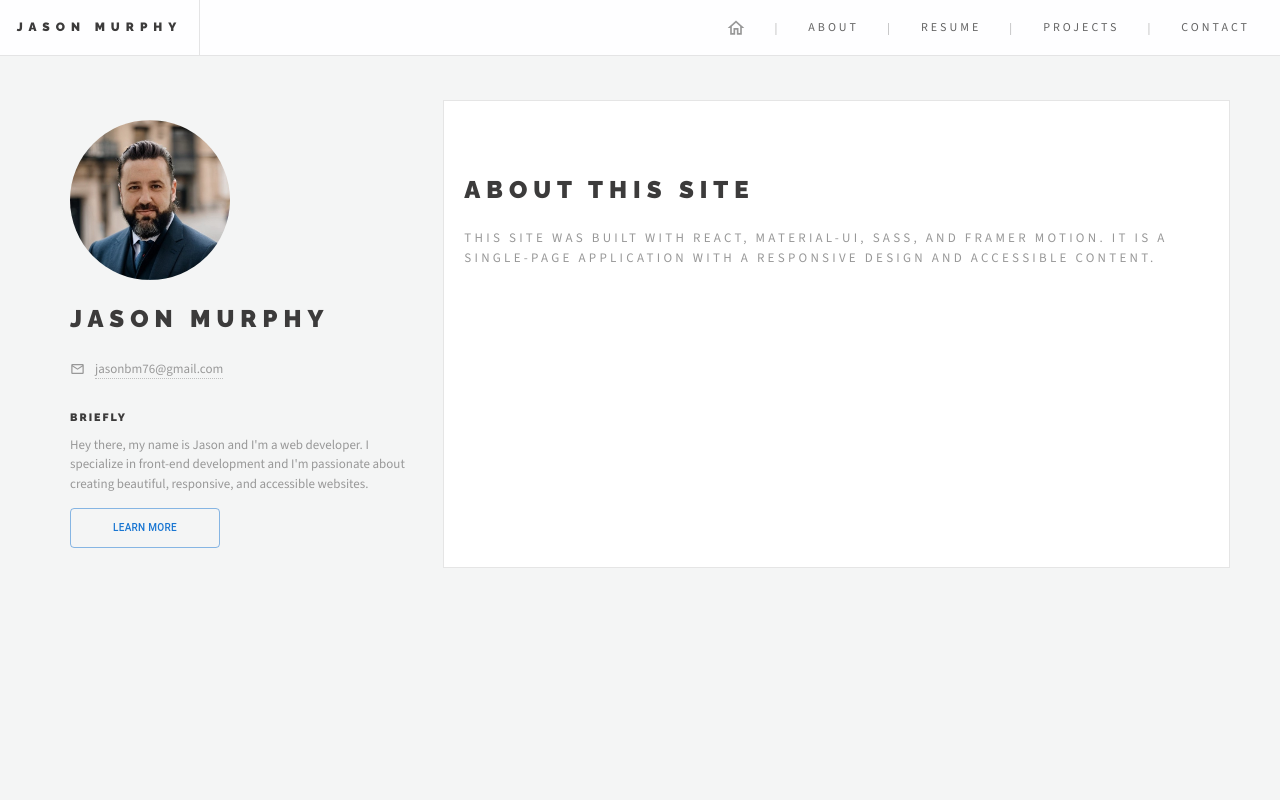
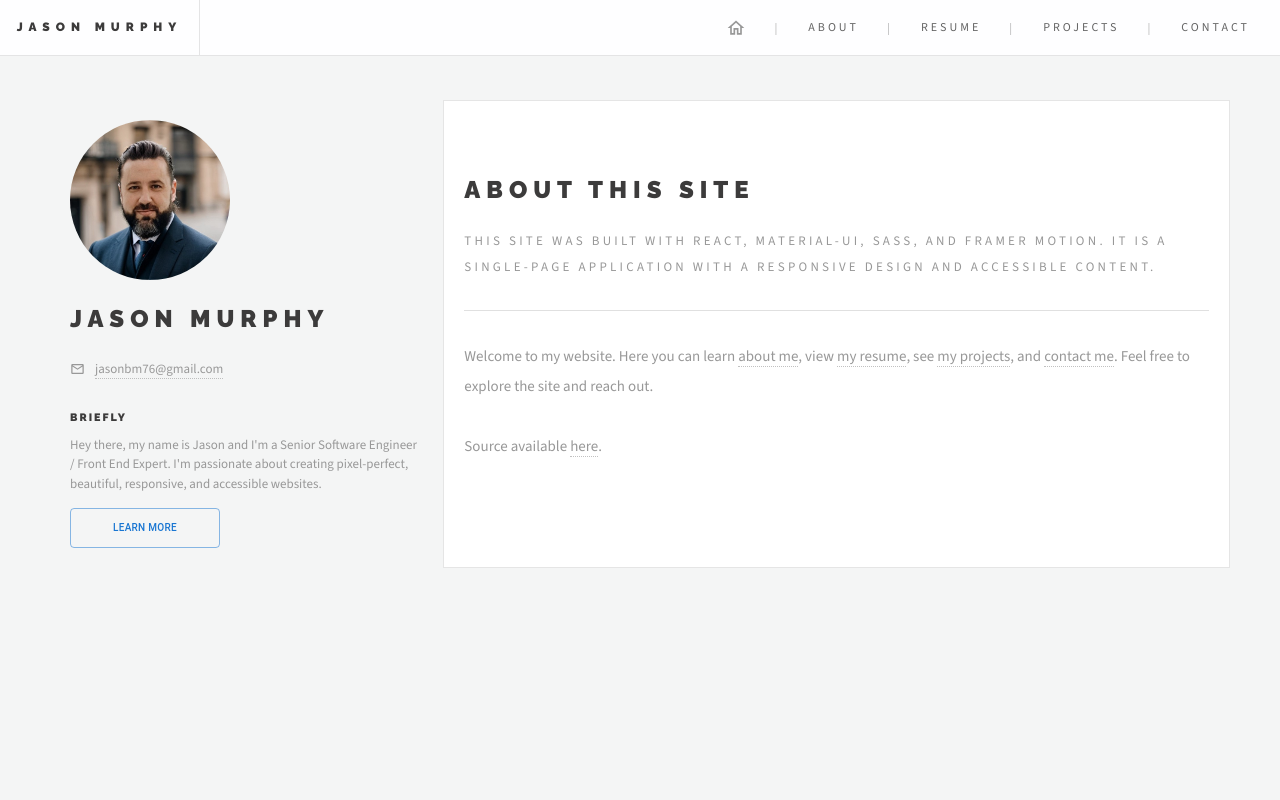
Before and after one commit to Jasonbm76/jasonbmurphy_tech, a React (Vite) app: page / in a window 1280 px wide. Shown: the top 800 px of the page. Built offline with nearby package versions, Linux system fonts and the light colour scheme.

Commit message:
Add more content to the about the site and add links within the homepage content to parts of the site

```diff
--- a/src/app.scss
+++ b/src/app.scss
@@ -24,7 +24,7 @@ a {
 }
 
 a:hover {
-  color: #2e59ba;
+  color: #2e59ba !important;
 }
 
 h1,
@@ -58,6 +58,8 @@ p {
   &.lead {
     letter-spacing: 0.25em;
     text-transform: uppercase;
+    line-height: 2em;
+    // width: 85%;
   }
 }
 
--- a/src/components/header/header.scss
+++ b/src/components/header/header.scss
@@ -12,6 +12,7 @@ header {
   font-size: 12px;
   letter-spacing: 5px;
   position: fixed;
+  z-index: 1000;
   color: #3c3b3b;
 
   .logoContainer {
--- a/src/components/home/Home.jsx
+++ b/src/components/home/Home.jsx
@@ -14,6 +14,10 @@ import { motion } from 'framer-motion';
 import './home.scss';
 
 function Home() {
+  const learnMoreClick = () => {
+    window.location.href = '#about';
+  };
+
   return (
     <motion.div initial={{ opacity: 0 }} animate={{ opacity: 1 }} transition={{ duration: 0.5, delay: 0.5 }}>
       <Box sx={{ flexGrow: 1 }} spacing={2} className="sectionContent">
@@ -40,11 +44,11 @@ function Home() {
             </Typography>
 
             <Typography variant="body1" component="p" className="briefly-content">
-              Hey there, my name is Jason and I&apos;m a web developer. I specialize in front-end development and I&apos;m passionate about creating beautiful,
-              responsive, and accessible websites.
+              Hey there, my name is Jason and I&apos;m a Senior Software Engineer / Front End Expert. I&apos;m passionate about creating pixel-perfect,
+              beautiful, responsive, and accessible websites.
             </Typography>
 
-            <Button variant="outlined" className="learn-more">
+            <Button variant="outlined" className="learn-more" onClick={learnMoreClick}>
               Learn More
             </Button>
           </Grid>
@@ -57,6 +61,33 @@ function Home() {
               This site was built with React, Material-UI, SASS, and Framer Motion. It is a single-page application with a responsive design and accessible
               content.
             </Typography>
+            <Divider className="horizontal-divider" />
+            <Typography variant="body1" component="p" className="welcome">
+              Welcome to my website. Here you can learn{' '}
+              <a href="#about" title="About Me">
+                about me
+              </a>
+              , view{' '}
+              <a href="#resume" title="View My Resume">
+                my resume
+              </a>
+              , see{' '}
+              <a href="#projects" title="View My Projects">
+                my projects
+              </a>
+              , and{' '}
+              <a href="#contact" title="Contact Me">
+                contact me
+              </a>
+              . Feel free to explore the site and reach out.
+            </Typography>
+            <Typography variant="body1" component="p" className="welcome">
+              Source available{' '}
+              <a href="https://github.com/Jasonbm76/jasonmurphy_tech" title="View my Github link" target="_blank" rel="noreferrer">
+                here
+              </a>
+              .
+            </Typography>
           </Grid>
         </Grid>
       </Box>
--- a/src/components/home/home.scss
+++ b/src/components/home/home.scss
@@ -29,8 +29,8 @@ h6 {
 }
 
 .horizontal-divider {
-  padding: 25px 0;
-  width: 75%;
+  padding: 15px 0;
+  width: 100%;
   display: block;
 }
 
@@ -53,3 +53,10 @@ h6 {
     width: 10em;
   }
 }
+
+.welcome {
+  margin-top: 30px;
+  font-size: 15px;
+  line-height: 30px;
+  // width: 85%;
+}
```
